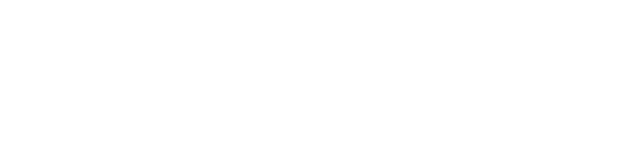
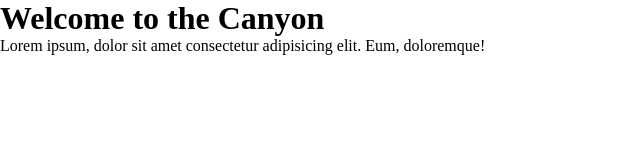
Before and after one commit to milan978gh/fullscreen-main-page, a plain HTML site: page index.html in a window 1280 px wide. Shown: the whole page, without its empty margins (0-640 px from the left). Drawn offline with Linux system fonts and the light colour scheme.

Commit message:
header html done

```diff
--- a/index.html
+++ b/index.html
@@ -8,9 +8,19 @@
     <meta name="author" content="amilandev78atgmaildotcom">
 
     <title>Welcome to the Canyon</title>
+</head>
 
-</head>
 <body>
+    <header id="showcase">
+
+        <h1>Welcome to the Canyon</h1>
+        <p>Lorem ipsum, dolor sit amet consectetur adipisicing elit. Eum, doloremque!</p>
+
+        <a href="#" class="button"></a>
+
+    </header>
+
+
 
 </body>
 </html>
```
